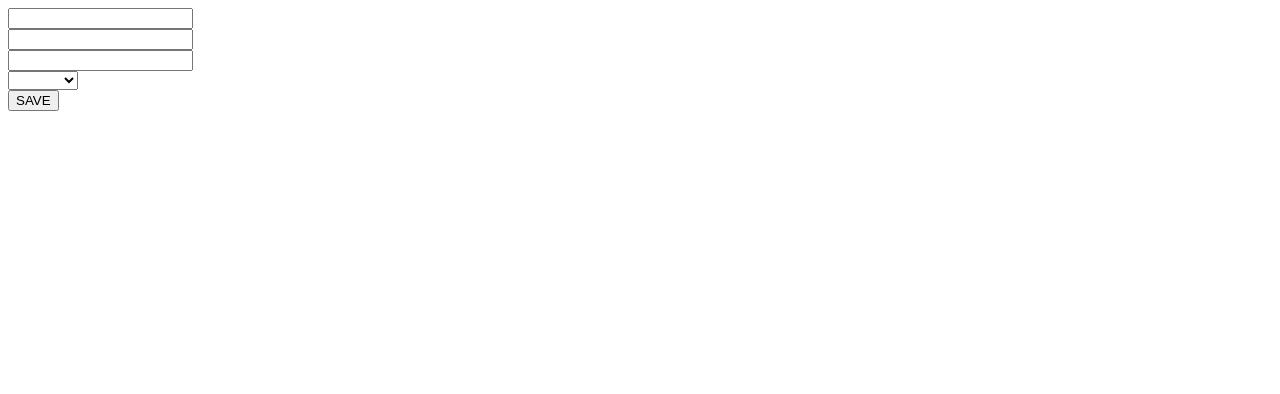
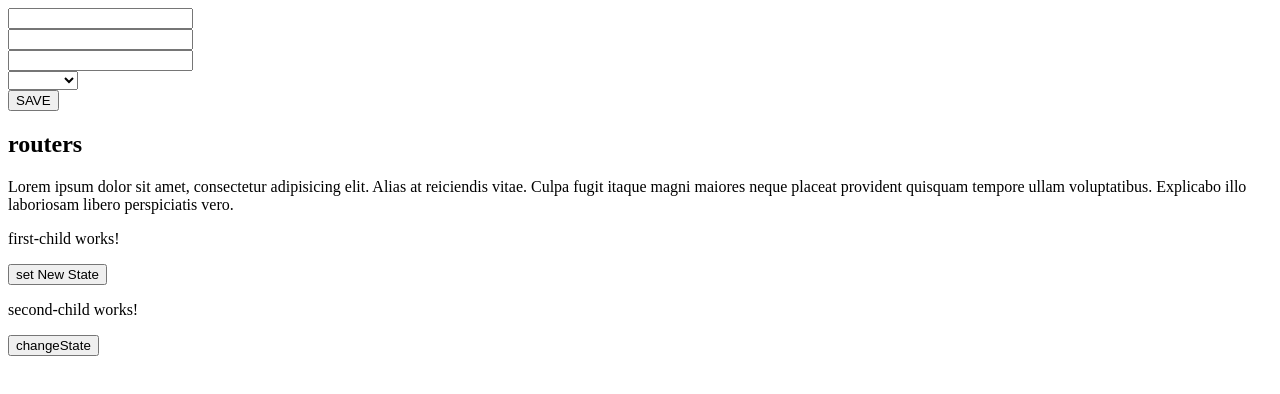
Before and after one commit to TarasLesh/lesson1_HW_ng-owu, an Angular app: page / in a window 1280 px wide. Shown: the top 394 px of the page. Built offline with nearby package versions, Linux system fonts and the light colour scheme.

Commit message:
ng named outlets & canActivate & state(data.servise) & @VievChild

```diff
--- a/src/app/app.component.html
+++ b/src/app/app.component.html
@@ -41,3 +41,21 @@
 </form>
 
 <app-todo *ngFor="let todo of todos" [todo]="todo"></app-todo>
+
+<h2>routers</h2>
+
+<!--<a routerLink="first">first</a>-->
+<!--<br>-->
+<!--<a routerLink="second">second</a>-->
+<!--<br>-->
+<!--&lt;!&ndash;<a [routerLink]="[{outlets: {primary: 'first', xxx: 'second'}}]">two outlets</a>&ndash;&gt;-->
+
+<!--<router-outlet></router-outlet>-->
+<!--<router-outlet name="xxx"></router-outlet>-->
+
+<div #target>
+  Lorem ipsum dolor sit amet, consectetur adipisicing elit. Alias at reiciendis vitae. Culpa fugit itaque magni maiores
+  neque placeat provident quisquam tempore ullam voluptatibus. Explicabo illo laboriosam libero perspiciatis vero.
+</div>
+<app-first-child></app-first-child>
+<app-second-child></app-second-child>
--- a/src/app/app.component.ts
+++ b/src/app/app.component.ts
@@ -1,6 +1,7 @@
-import {Component} from '@angular/core';
+import {AfterViewInit, Component, ViewChild} from '@angular/core';
 import {FormBuilder, FormGroup, Validators} from "@angular/forms";
 import {Todo} from "./models/Todo";
+import {FirstChildComponent} from "./first-child/first-child.component";
 
 @Component({
   selector: 'app-root',
@@ -9,7 +10,7 @@ import {Todo} from "./models/Todo";
     background: aqua
   }`]
 })
-export class AppComponent {
+export class AppComponent implements AfterViewInit {
 
   // state: { login: string, pass: string } = {
   //   login: '',
@@ -59,6 +60,12 @@ export class AppComponent {
 
   // @ts-ignore
 
+  @ViewChild('target', {static: false})
+  target;
+
+  @ViewChild(FirstChildComponent, {static: false})
+  firstChild: FirstChildComponent;
+
   form: FormGroup;
 
   todos: Todo[] = [];
@@ -70,11 +77,23 @@ export class AppComponent {
       body: ['', Validators.required],
       type: ['', Validators.required],
     });
+
+
   }
 
   save() {
     this.todos.push(this.form.value);
   }
+
+  ngAfterViewInit(): void {
+
+    console.log(this.target.nativeElement.innerText);
+
+    console.log(this.firstChild);
+    this.firstChild.hello();
+  }
+
+
 }
 
 
--- /dev/null
+++ b/src/app/first-child/first-child.component.html
@@ -0,0 +1,4 @@
+<p>first-child works!</p>
+
+
+<button (click)="doNewState()">set New State</button>
--- /dev/null
+++ b/src/app/first-child/first-child.component.ts
@@ -0,0 +1,25 @@
+import {Component, OnInit} from '@angular/core';
+import {DataService} from "../services/data.service";
+
+@Component({
+  selector: 'app-first-child',
+  templateUrl: './first-child.component.html',
+  styleUrls: ['./first-child.component.css']
+})
+export class FirstChildComponent implements OnInit {
+
+  constructor(private dataService: DataService) {
+    dataService.getState().subscribe(value => console.log(value));
+  }
+
+  ngOnInit(): void {
+  }
+
+  doNewState() {
+    this.dataService.setState('hello from first component');
+  }
+
+  hello(){
+    console.log('hello');
+  }
+}
--- /dev/null
+++ b/src/app/second-child/second-child.component.html
@@ -0,0 +1,3 @@
+<p>second-child works!</p>
+
+<button (click)="changeState()">changeState</button>
--- /dev/null
+++ b/src/app/second-child/second-child.component.ts
@@ -0,0 +1,21 @@
+import {Component, OnInit} from '@angular/core';
+import {DataService} from "../services/data.service";
+
+@Component({
+  selector: 'app-second-child',
+  templateUrl: './second-child.component.html',
+  styleUrls: ['./second-child.component.css']
+})
+export class SecondChildComponent implements OnInit {
+
+  constructor(private dataService: DataService) {
+    this.dataService.getState().subscribe(value => console.log(value));
+  }
+
+  ngOnInit(): void {
+  }
+
+  changeState() {
+    this.dataService.setState('second hello');
+  }
+}
--- /dev/null
+++ b/src/app/services/data.service.ts
@@ -0,0 +1,22 @@
+import {Injectable} from '@angular/core';
+import {BehaviorSubject} from "rxjs";
+
+@Injectable({
+  providedIn: 'root'
+})
+export class DataService {
+
+
+  private state = new BehaviorSubject('default');
+
+  constructor() {
+  }
+
+  getState() {
+    return this.state;
+  }
+
+  setState(state){
+    this.state.next(state);
+  }
+}
```
Also changed, not shown: src/app/app.module.ts (+22 -2 lines), src/app/services/guards/can-activate.service.ts (added, +19 -0 lines), src/app/first-child/first-child.component.css (added), src/app/second-child/second-child.component.css (added), 1 other file (tests, documents, lock files or other folders).
